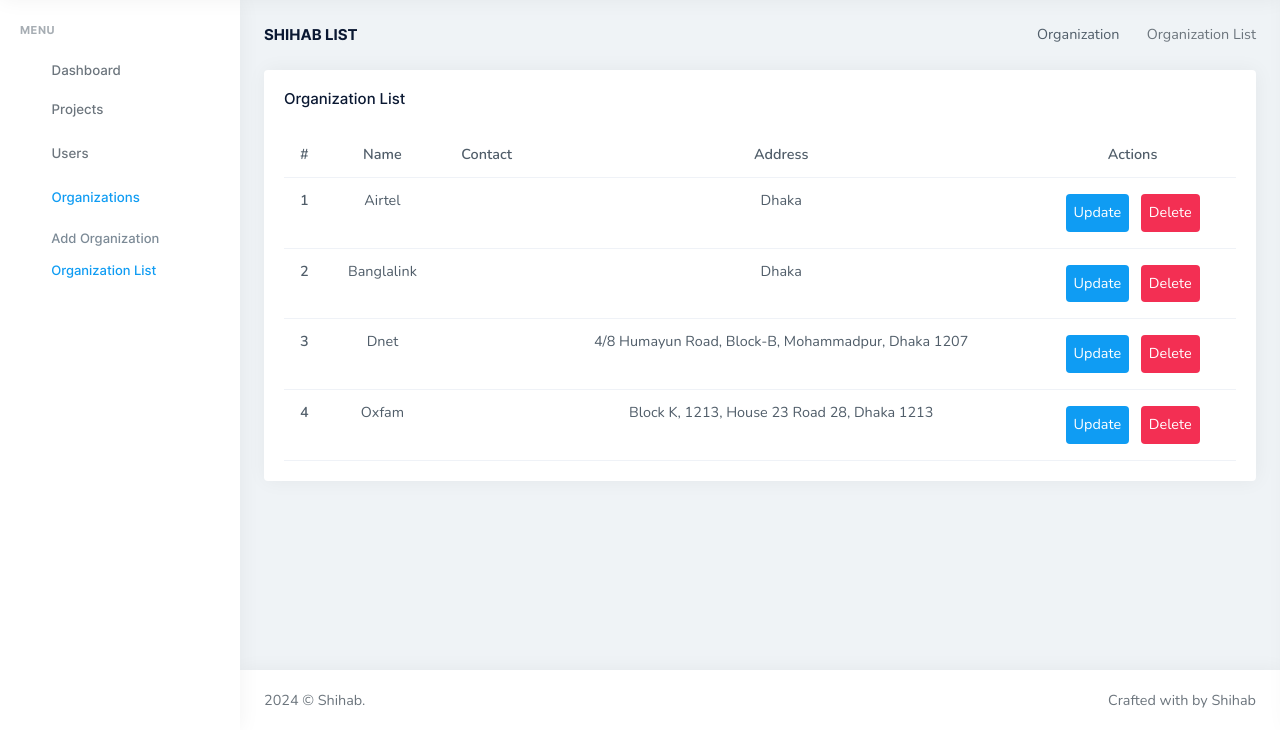
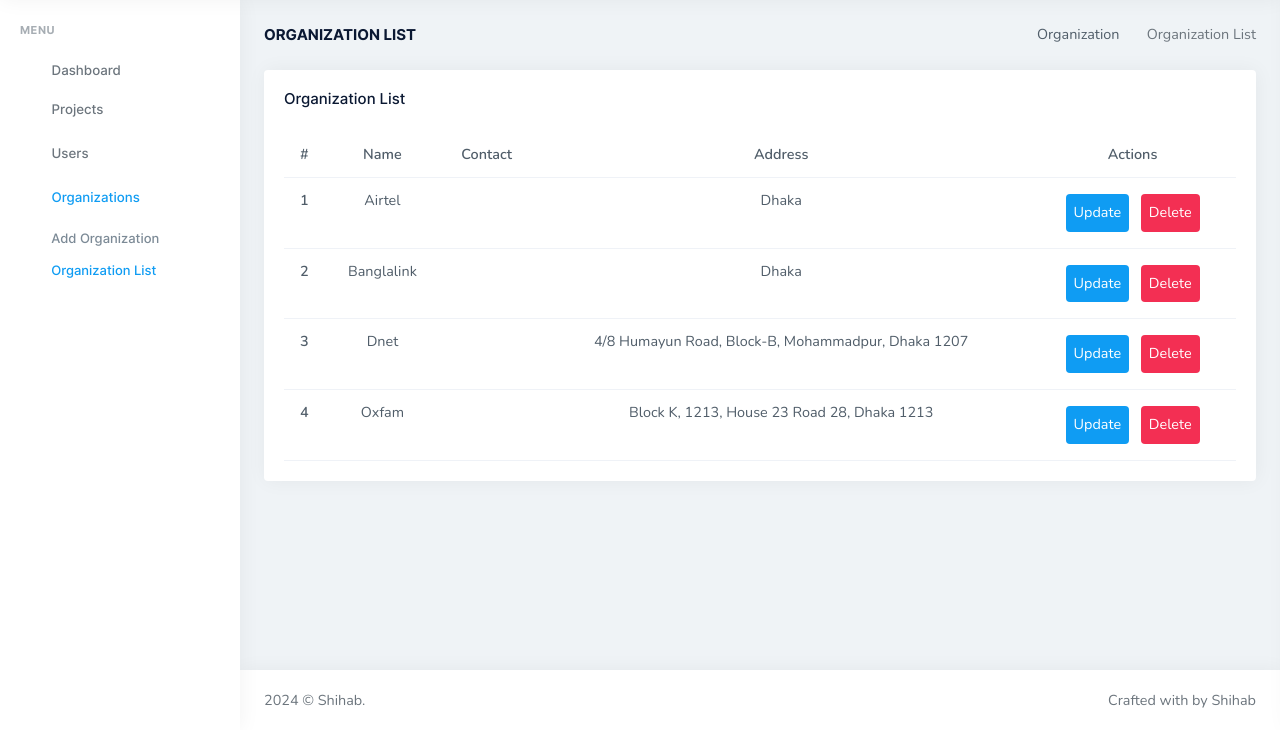
Before and after one commit to thecodemaster12/post-php, a PHP site: page /organization-list.php in a window 1280 px wide. Shown: the part 70-800 px from the top of the page. Run offline with PHP 8.4, Linux system fonts and the light colour scheme; the visitor is signed in with stand-in values (Sample User, id 1); data comes from the database, SQL or seed files in the repository; data that the repository does not hold is empty; some libraries are stand-ins or nearby versions.

Commit message:
Update organization-list.php

```diff
--- a/organization-list.php
+++ b/organization-list.php
@@ -15,7 +15,7 @@ if (isset($_GET['orgId'])) {
     <div class="row">
         <div class="col-12">
             <div class="page-title-box d-sm-flex align-items-center justify-content-between">
-                <h4 class="mb-sm-0">Shihab List</h4>
+                <h4 class="mb-sm-0">Organization List</h4>
 
                 <div class="page-title-right">
                     <ol class="breadcrumb m-0">
```
